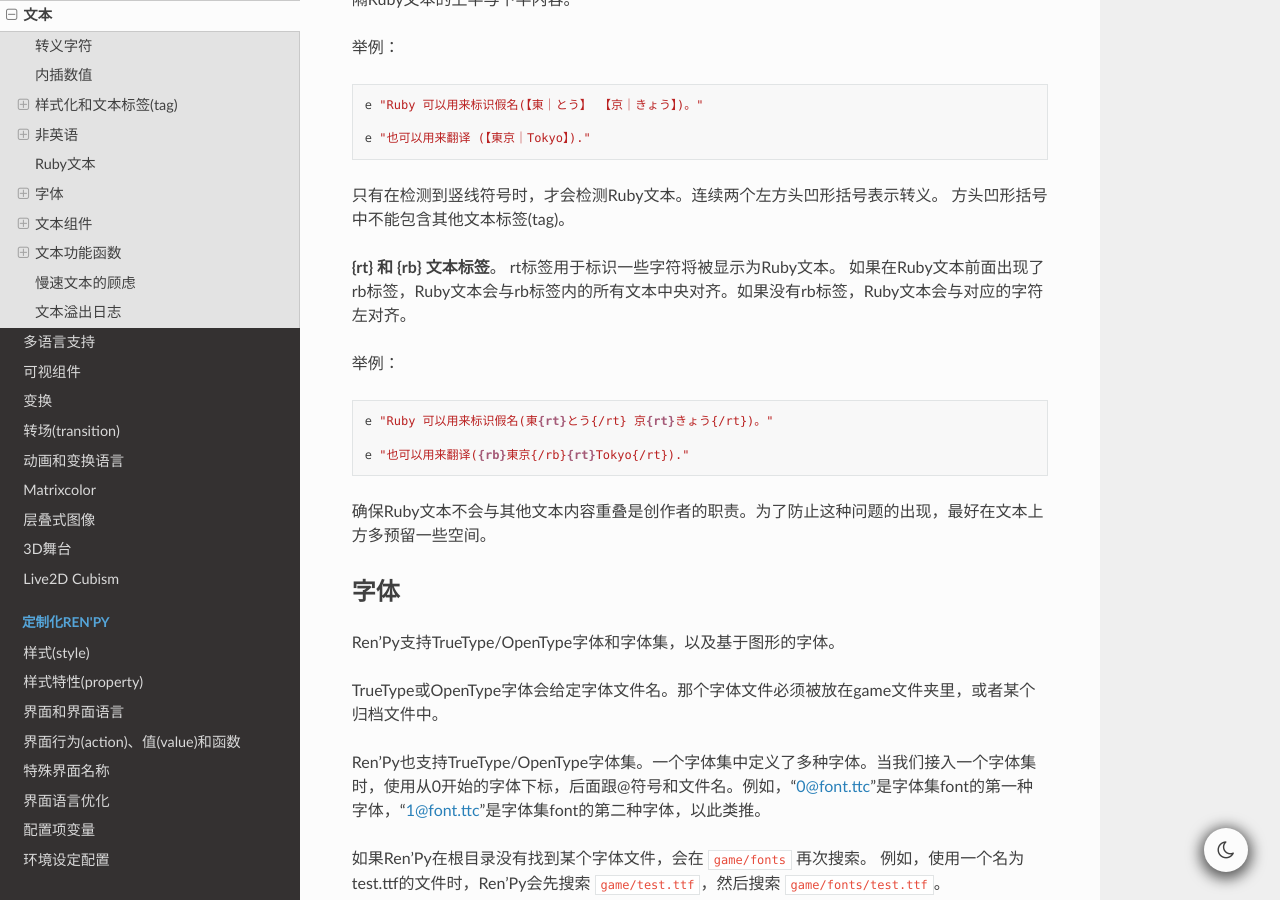
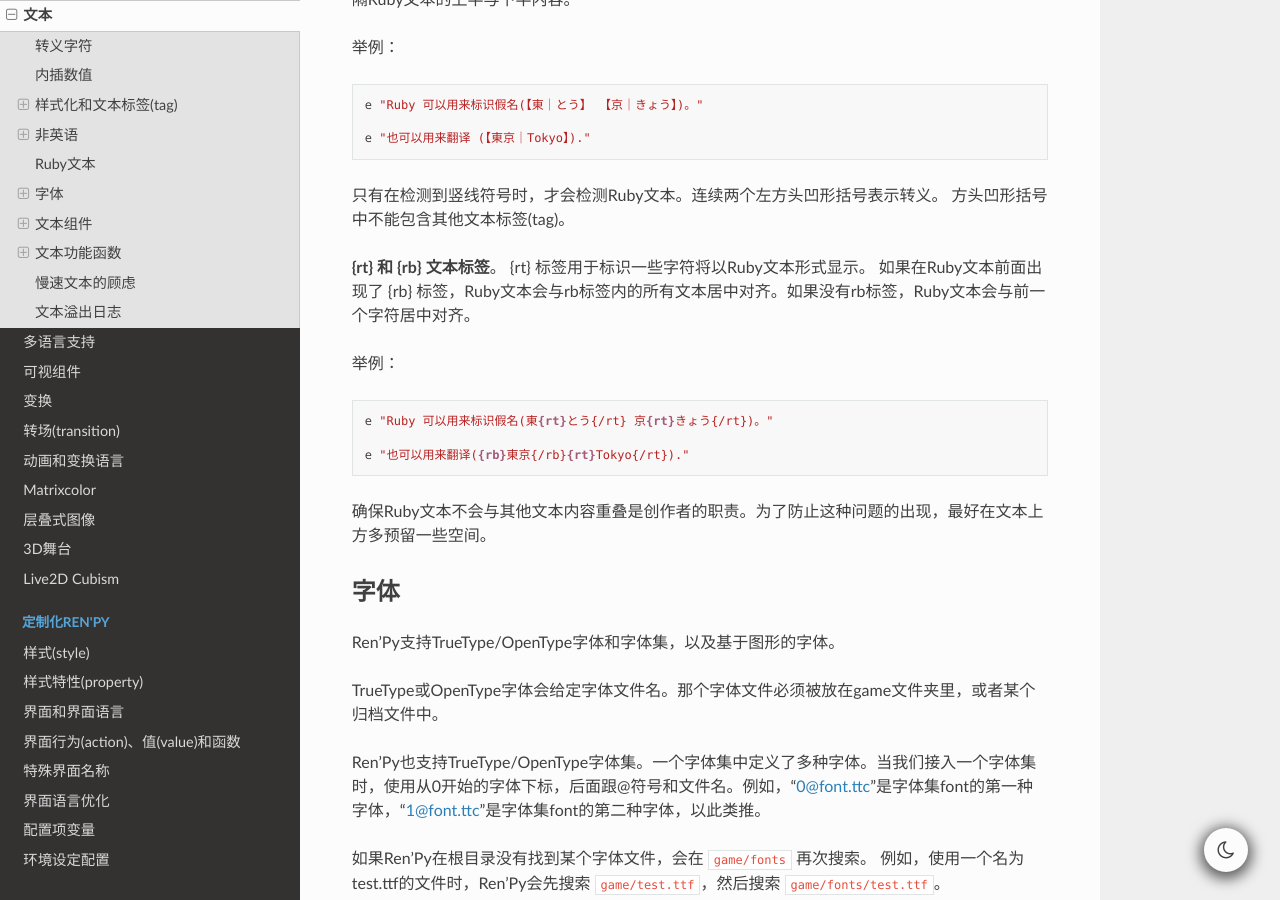
Before and after one commit to 3DMXM/Renpydoc-ranslate, a Sphinx documentation site: the page built from source/text.rst, in a window 1280 px wide and 900 px high, scrolled down 11388 px. Built offline with Sphinx 7.4.7 and the Read the Docs theme 2.0.0, drawn with Linux system fonts in a browser that asks for light colours; the version number could not be read and is left out.

Commit message:
Update text.rst

```diff
--- a/source/text.rst
+++ b/source/text.rst
@@ -511,8 +511,8 @@ Ruby文本(较常用来标明假名或者注音)是一种在某个字符或单
 只有在检测到竖线符号时，才会检测Ruby文本。连续两个左方头凹形括号表示转义。
 方头凹形括号中不能包含其他文本标签(tag)。
 
-**{rt} 和 {rb} 文本标签**。 rt标签用于标识一些字符将被显示为Ruby文本。
-如果在Ruby文本前面出现了rb标签，Ruby文本会与rb标签内的所有文本中央对齐。如果没有rb标签，Ruby文本会与对应的字符左对齐。
+**{rt} 和 {rb} 文本标签**。 {rt} 标签用于标识一些字符将以Ruby文本形式显示。
+如果在Ruby文本前面出现了 {rb} 标签，Ruby文本会与rb标签内的所有文本居中对齐。如果没有rb标签，Ruby文本会与前一个字符居中对齐。
 
 举例：
 
```
